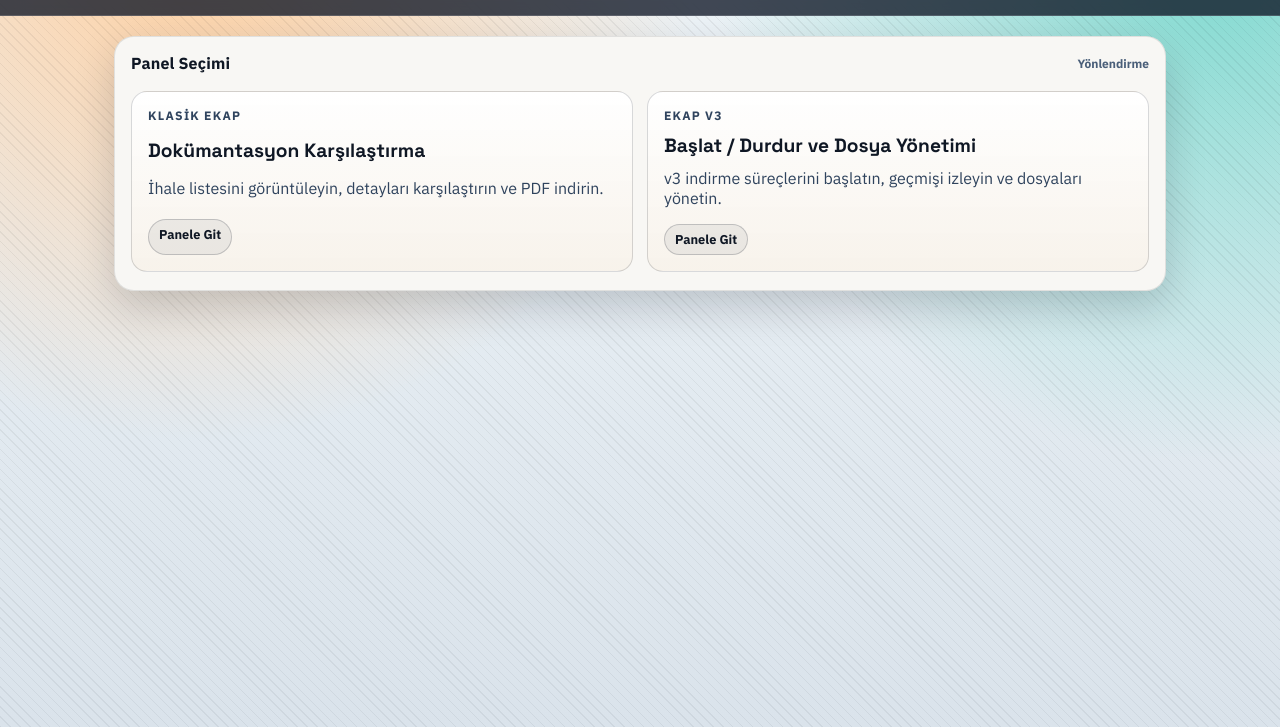
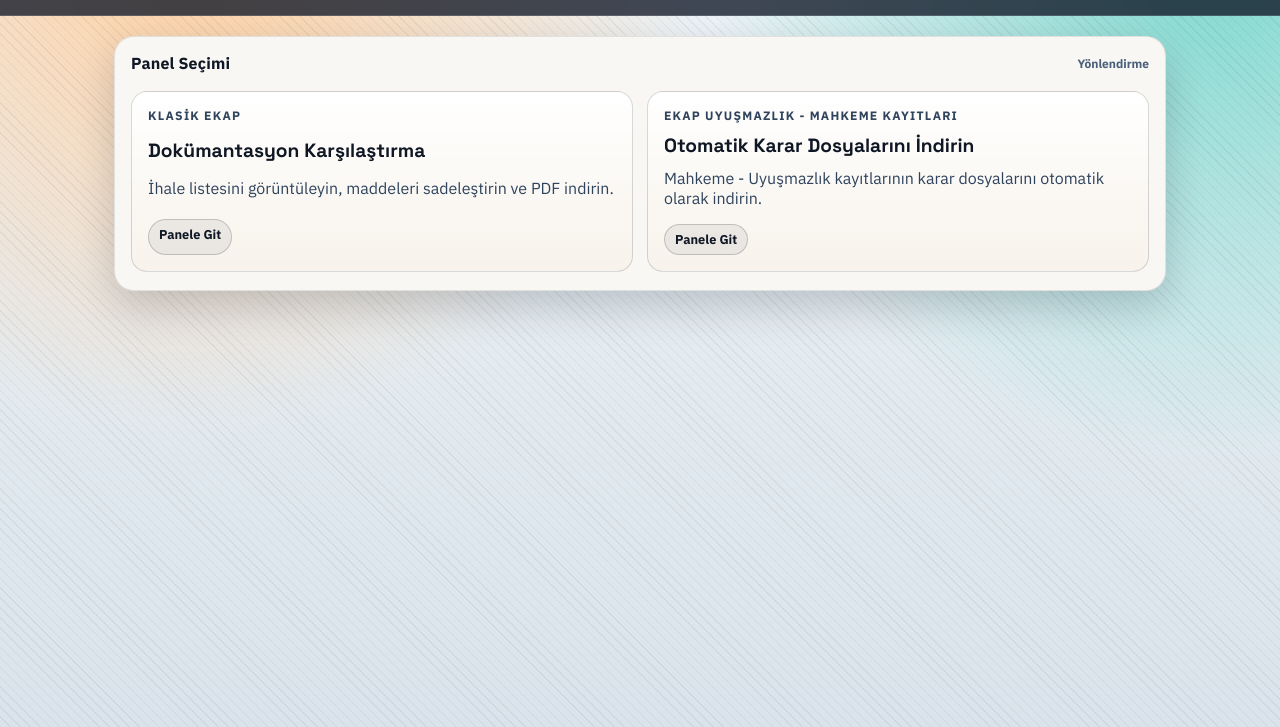
Before and after one commit to caner-manavoglu/ekapdatahub, a website: page src/web/public/index.html in a window 1280 px wide. Shown: the part 73-800 px from the top of the page. Drawn offline with Linux system fonts and the light colour scheme.

Commit message:
CSS + HTML Rename

```diff
--- a/src/web/public/index.html
+++ b/src/web/public/index.html
@@ -34,14 +34,14 @@
           <a href="/dokumantasyon" class="hub-card">
             <p class="eyebrow">KLASİK EKAP</p>
             <h3>Dokümantasyon Karşılaştırma</h3>
-            <p>İhale listesini görüntüleyin, detayları karşılaştırın ve PDF indirin.</p>
+            <p>İhale listesini görüntüleyin, maddeleri sadeleştirin ve PDF indirin.</p>
             <span class="hub-card__cta">Panele Git</span>
           </a>
 
           <a href="/ekapv3.html" class="hub-card">
-            <p class="eyebrow">EKAP v3</p>
-            <h3>Başlat / Durdur ve Dosya Yönetimi</h3>
-            <p>v3 indirme süreçlerini başlatın, geçmişi izleyin ve dosyaları yönetin.</p>
+            <p class="eyebrow">EKAP Uyuşmazlık - Mahkeme Kayıtları</p>
+            <h3>Otomatik Karar Dosyalarını İndirin</h3>
+            <p>Mahkeme - Uyuşmazlık kayıtlarının karar dosyalarını otomatik olarak indirin.</p>
             <span class="hub-card__cta">Panele Git</span>
           </a>
         </div>
```
Also changed, not shown: src/web/public/docs.html (+1 -1 lines), src/web/public/ekapv3.html (+2 -2 lines), README.md.
